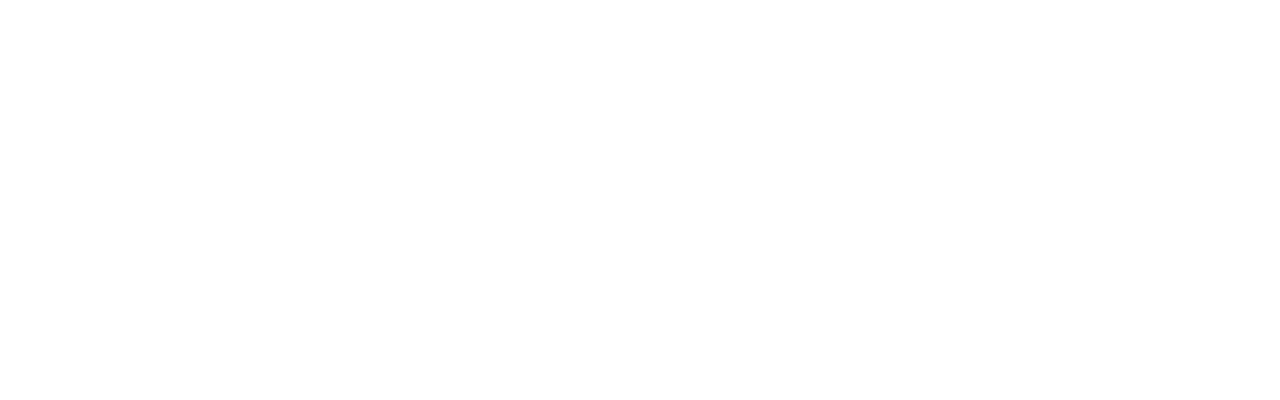
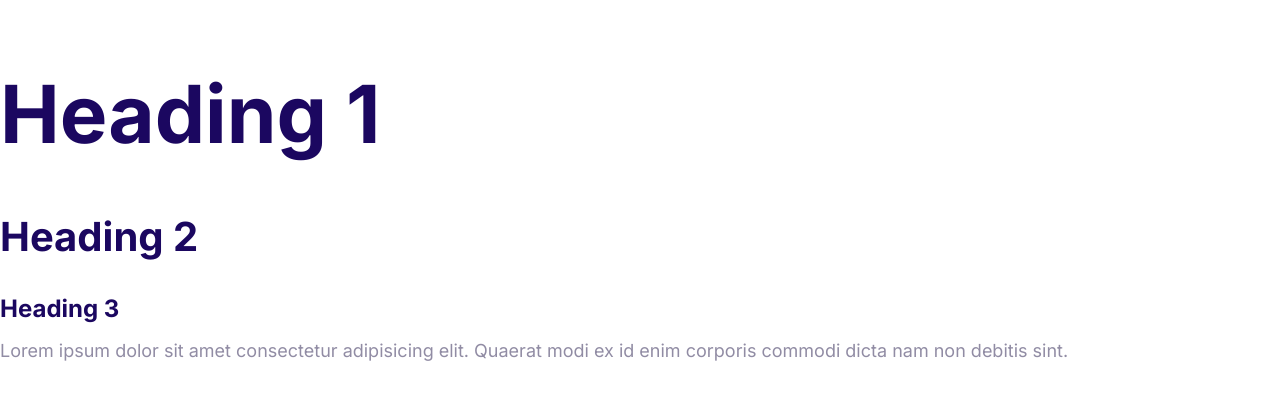
Before and after one commit to Levibd/Moshify, a plain HTML site: page index.html in a window 1280 px wide. Drawn offline with Linux system fonts and the light colour scheme.

Commit message:
Define the styles for the fonts

```diff
--- a/css/styles.css
+++ b/css/styles.css
@@ -5,3 +5,58 @@
     --color-heading: #1b0760;
     --color-body: #918ca4;
 }
+
+html {
+    font-size: 62.5%;
+}
+
+body {
+    font-family: Inter, Arial, Helvetica, sans-serif;
+    color: var(--color-body);
+    font-size: 2.4rem;
+    line-height: 1.5;
+}
+
+h1,
+h2,
+h3 {
+    color: var(--color-heading);
+    margin-bottom: 1rem;
+}
+
+h1 {
+    font-size: 7rem;
+}
+
+h2 {
+    font-size: 4rem;
+}
+
+h3 {
+    font-size: 3rem;
+
+}
+
+p {
+    margin-top: 0;
+}
+
+@media screen and (min-width:1024px) {
+
+    body {
+        font-size: 1.8rem;
+    }
+
+    h1 {
+        font-size: 8rem;
+    }
+
+    h2 {
+        font-size: 4rem;
+    }
+
+    h3 {
+        font-size: 2.4rem;
+    }
+
+}
--- a/index.html
+++ b/index.html
@@ -4,13 +4,20 @@
 <head>
     <meta charset="UTF-8">
     <meta name="viewport" content="width=device-width, initial-scale=1.0">
+    <link rel="preconnect" href="https://fonts.googleapis.com">
+    <link rel="preconnect" href="https://fonts.gstatic.com" crossorigin>
+    <link href="https://fonts.googleapis.com/css2?family=Inter:wght@400;700&display=swap" rel="stylesheet">
     <title>Document</title>
     <link rel="stylesheet" href="css/normalize.css">
     <link rel="stylesheet" href="css/styles.css">
 </head>
 
 <body>
-
+    <h1>Heading 1</h1>
+    <h2>Heading 2</h2>
+    <h3>Heading 3</h3>
+    <p>Lorem ipsum dolor sit amet consectetur adipisicing elit. Quaerat modi ex id enim corporis commodi dicta nam non
+        debitis sint.</p>
 </body>
 
 </html>
```
